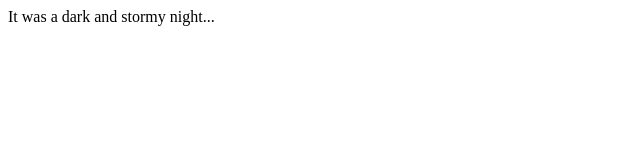
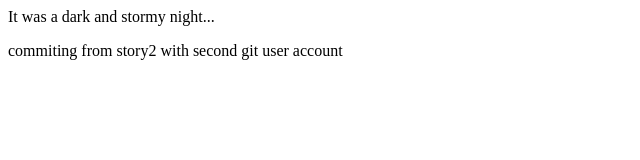
Before and after one commit to SkyRousse/fireside_story, a plain HTML site: page index.html in a window 1280 px wide. Shown: the whole page, without its empty margins (0-640 px from the left). Drawn offline with Linux system fonts and the light colour scheme.

Commit message:
add second line to the story

```diff
--- a/index.html
+++ b/index.html
@@ -2,5 +2,6 @@
     <head></head>
     <body>
         <p>It was a dark and stormy night...</p>
+        <p>commiting from story2 with second git user account<p>
     </body>
 </html>
```
